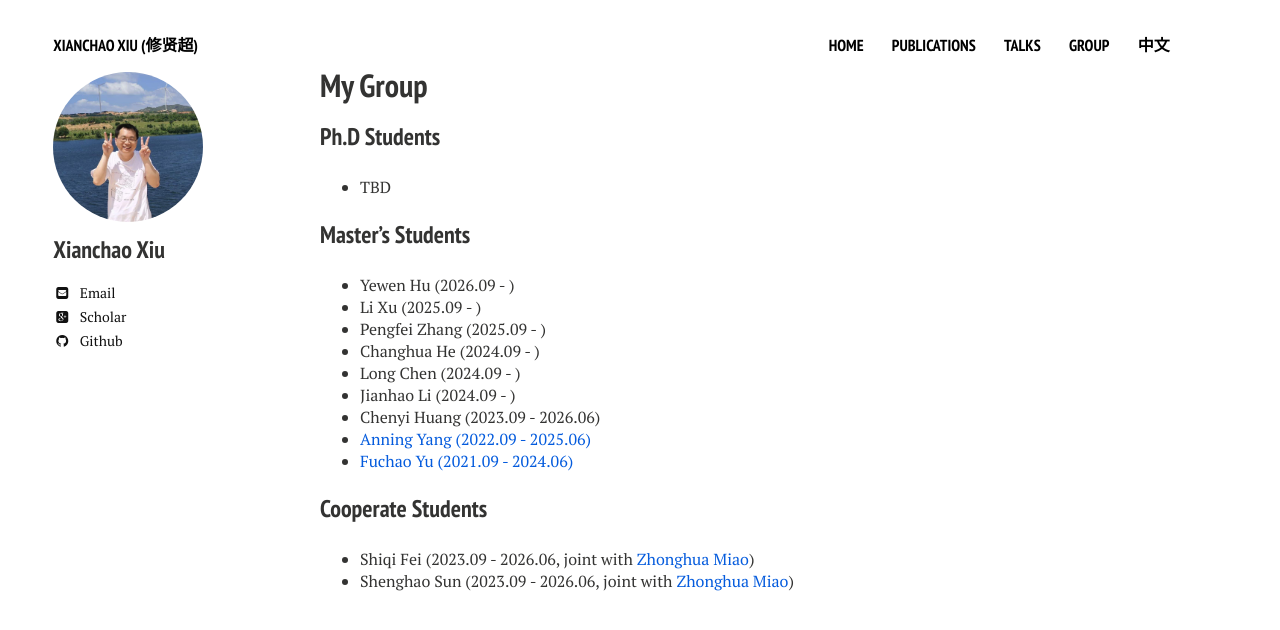
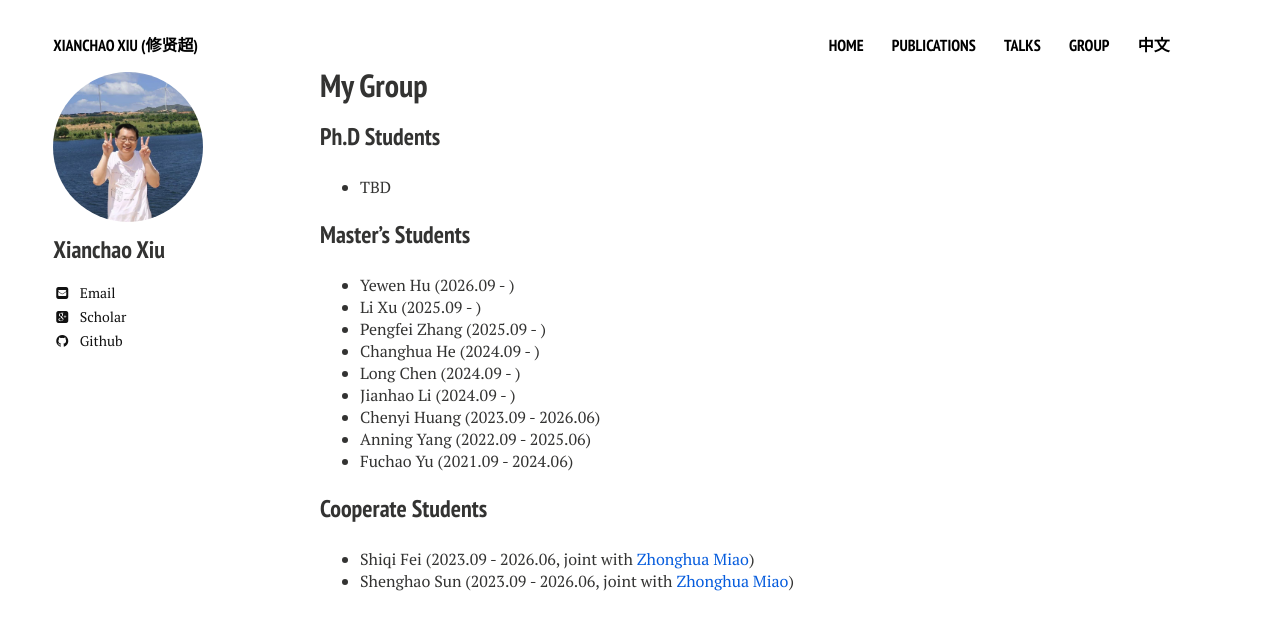
Before and after one commit to xianchaoxiu/xianchaoxiu.github.io, a Jekyll site: the page built from group/index.md, in a window 1280 px wide. Shown: the top 630 px of the page. Built offline with Jekyll 4.4.1, drawn with Linux system fonts in a browser that asks for light colours; nearby versions of some CDN libraries.

Commit message:
Update index.md

```diff
--- a/group/index.md
+++ b/group/index.md
@@ -19,8 +19,8 @@ share: false
 * Long Chen (2024.09 - )  <br>
 * Jianhao Li (2024.09 - ) <br>
 * Chenyi Huang (2023.09 - 2026.06) <br>
-* <a href="../group/2025-Yang.pdf" class="textlink" target="_blank"> Anning Yang (2022.09 - 2025.06) <br>
-* <a href="../group/2024-Yu.pdf" class="textlink" target="_blank"> Fuchao Yu (2021.09 - 2024.06) </a> <br>
+* Anning Yang (2022.09 - 2025.06) <br>
+* Fuchao Yu (2021.09 - 2024.06) <br>
 
 
 ### Cooperate Students
```
